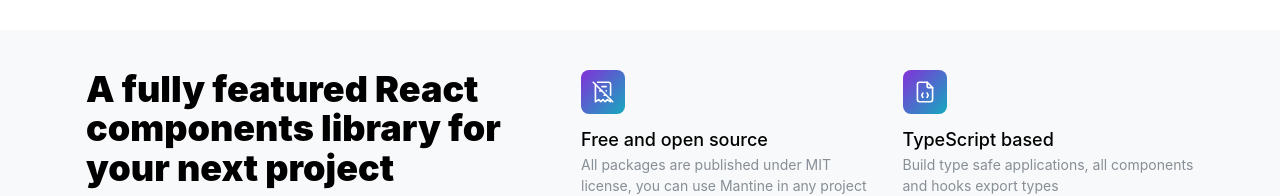
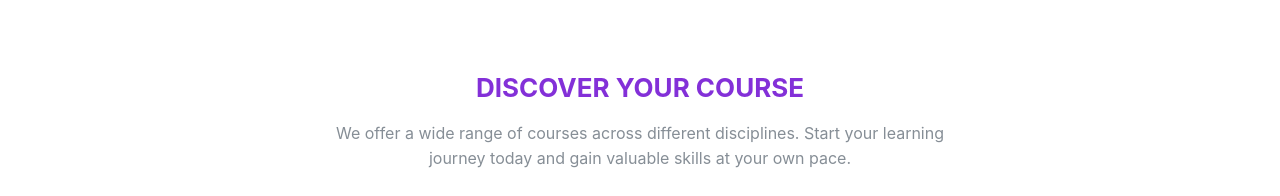
Before and after one commit to E1442020/sense, a React (Vite) app: page / in a window 1280 px wide. Shown: the part 622-818 px from the top of the page. Built offline with nearby package versions, Linux system fonts and the light colour scheme.

Commit message:
add caracour

```diff
--- a/src/home/pages/Home.tsx
+++ b/src/home/pages/Home.tsx
@@ -1,3 +1,4 @@
+import CourcesCarousel from "./CourcesCarousel";
 import { FaqWithImage } from "./FaqWithImage";
 import { FeaturesTitle } from "./FeaturesTitle";
 import { HeroBullets } from "./HeroBullets";
@@ -6,6 +7,7 @@ export default function Home() {
   return (
     <>
       <HeroBullets />
+      <CourcesCarousel />
       <FeaturesTitle />
       <FaqWithImage />
     </>
```
